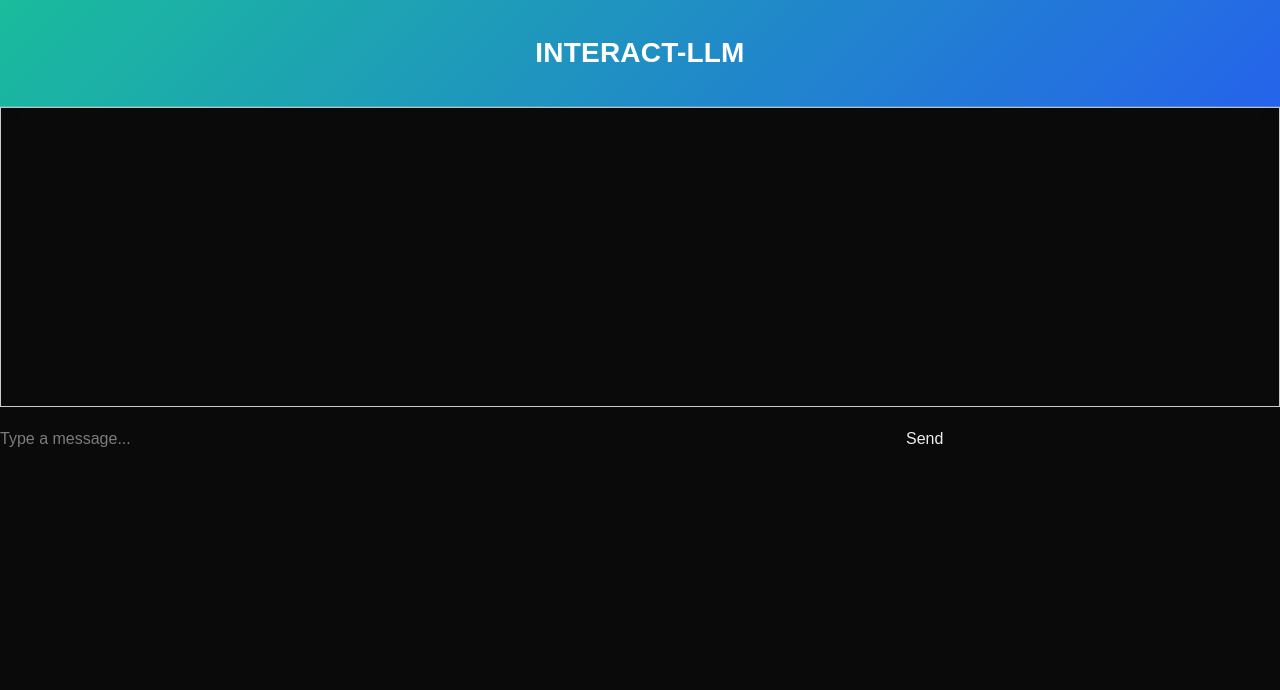
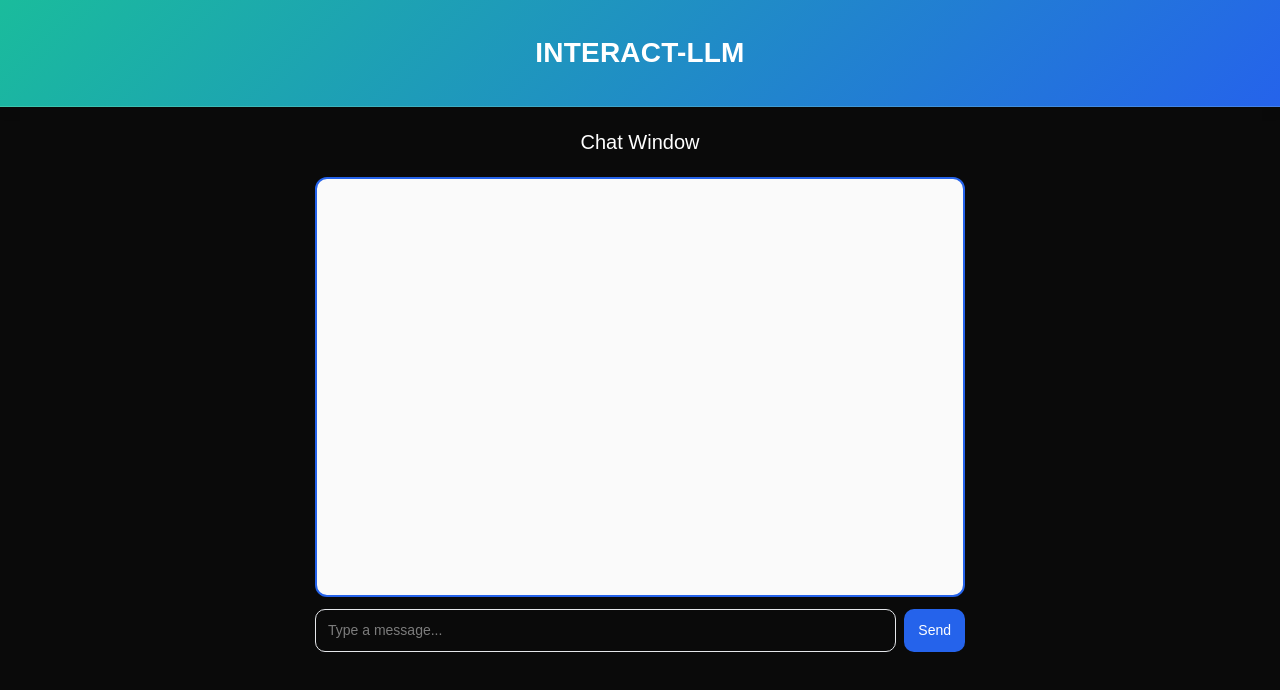
Before and after one commit to INTERACT-LLM/frontend, a Next.js app: page / in a window 1280 px wide. Shown: the top 690 px of the page. Built offline with nearby package versions, Linux system fonts and the light colour scheme.

Commit message:
update css for chatwindow

```diff
--- a/src/components/ChatWindow/ChatWindow.js
+++ b/src/components/ChatWindow/ChatWindow.js
@@ -1,5 +1,7 @@
 import React from 'react';
 const ENDPOINT = 'http://localhost:8000/chat';
+
+import styles from './ChatWindow.module.css';
 
 export default function ChatWindow() {
   const [message, setMessage] = React.useState('');
@@ -32,30 +34,29 @@ export default function ChatWindow() {
 
     return (
     <>
-      <div
-        style={{
-          marginBottom: 20,
-          padding: 50,
-          border: '1px solid #ccc',
-          height: 300,
-          overflowY: 'scroll',
-        }}
-      >
+        <h2 className={styles.title}>Chat Window</h2>
+
+        <div className={styles.chatWindow}>
         {chat.map((msg, i) => (
-          <div key={i} style={{ margin: '8px 0' }}>
+            <div key={i}>
             <b>{msg.role}:</b> {msg.text}
             </div>
         ))}
         </div>
 
+        <form onSubmit={sendMessage} className={styles.inputRow}>
         <input
+            type="text"
             value={message}
             onChange={(e) => setMessage(e.target.value)}
             placeholder="Type a message..."
-        style={{ width: '70%', marginRight: 10 }}
+            className={styles.input}
         />
 
-      <button onClick={sendMessage}>Send</button>
+        <button type="submit" className={styles.button}>
+            Send
+        </button>
+        </form>
     </>
     );
 }
--- a/src/components/ChatWindow/ChatWindow.module.css
+++ b/src/components/ChatWindow/ChatWindow.module.css
@@ -0,0 +1,73 @@
+.chatWindow {
+  height: 420px;
+  width: 100%;
+  max-width: 650px;
+
+  margin: 0 auto 12px auto;
+  padding: 12px;
+
+  border: 2px solid #2563eb;
+  border-radius: 12px;
+  background: #fafafa;
+
+  overflow-y: auto;
+
+  display: flex;
+  flex-direction: column;
+  gap: 10px;
+
+  scroll-behavior: smooth;
+}
+
+.title {
+  padding: 20px;
+  font-size: 20px;
+  text-align: center;
+  font-weight: 500;
+  color: white;
+}
+
+/* shared page centering wrapper behavior */
+.inputRow {
+  display: flex;
+  width: 100%;
+  max-width: 650px;
+
+  margin: 0 auto;
+
+  gap: 8px;
+}
+
+.input {
+  flex: 1;
+  padding: 10px 12px;
+
+  border: 1px solid #e5e7eb;
+  border-radius: 10px;
+
+  outline: none;
+  font-size: 14px;
+}
+
+.input:focus {
+  border-color: #2563eb;
+}
+
+.button {
+  padding: 10px 14px;
+
+  border: none;
+  border-radius: 10px;
+
+  background: #2563eb;
+  color: white;
+
+  cursor: pointer;
+  font-size: 14px;
+
+  white-space: nowrap;
+}
+
+.button:hover {
+  background: #1d4ed8;
+}
```
Lines whose indentation alone changed are shown as unchanged.
